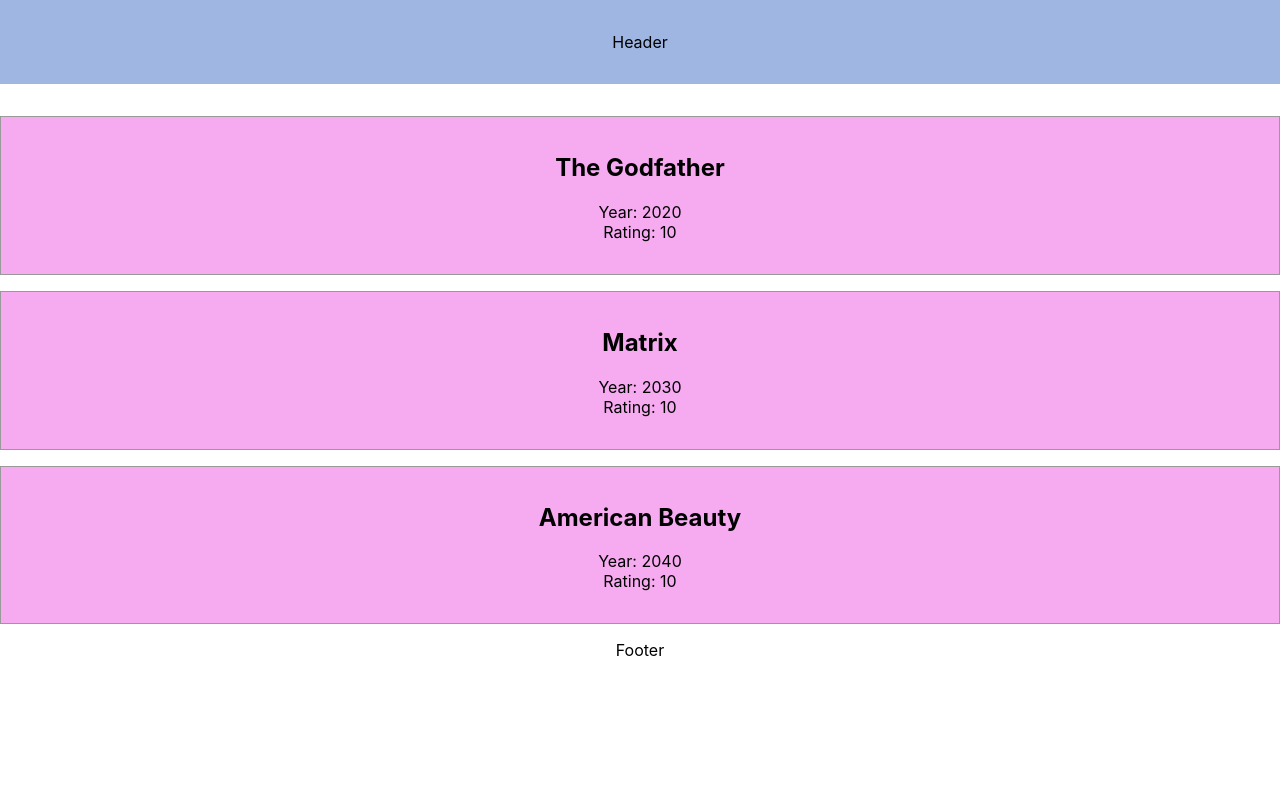
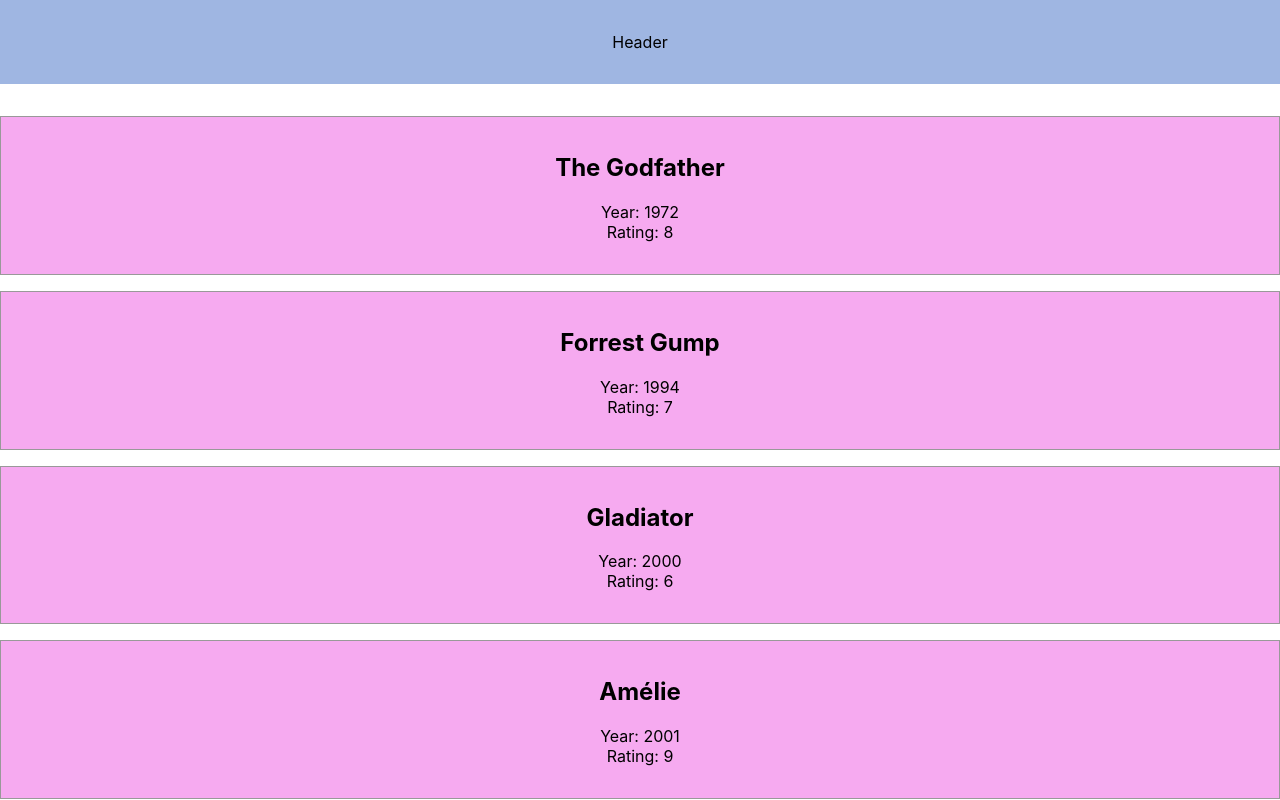
Before and after one commit to Ironmaidens-Ironhack-Jan-2022/react-popcorn-time, a React (Create React App) app: page / in a window 1280 px wide. Shown: the top 800 px of the page. Built offline with nearby package versions, Linux system fonts and the light colour scheme.

Commit message:
iterate over movies array

```diff
--- a/src/components/Main.js
+++ b/src/components/Main.js
@@ -1,11 +1,17 @@
+import moviesArr from "../data/movies.json";
 import Movie from "./Movie";
 
 export default function Main() {
+
   return (
     <section>
-      <Movie title="The Godfather" year={2020} rating={10} />
-      <Movie title="Matrix"  year={2030} rating={10} />
-      <Movie title="American Beauty"  year={2040} rating={10} />
+
+      {
+        moviesArr.map( (element) => {
+          return <Movie title={element.title} year={element.year} rating={element.rating} />
+        })
+      }
+
     </section>
   )
 }
```
